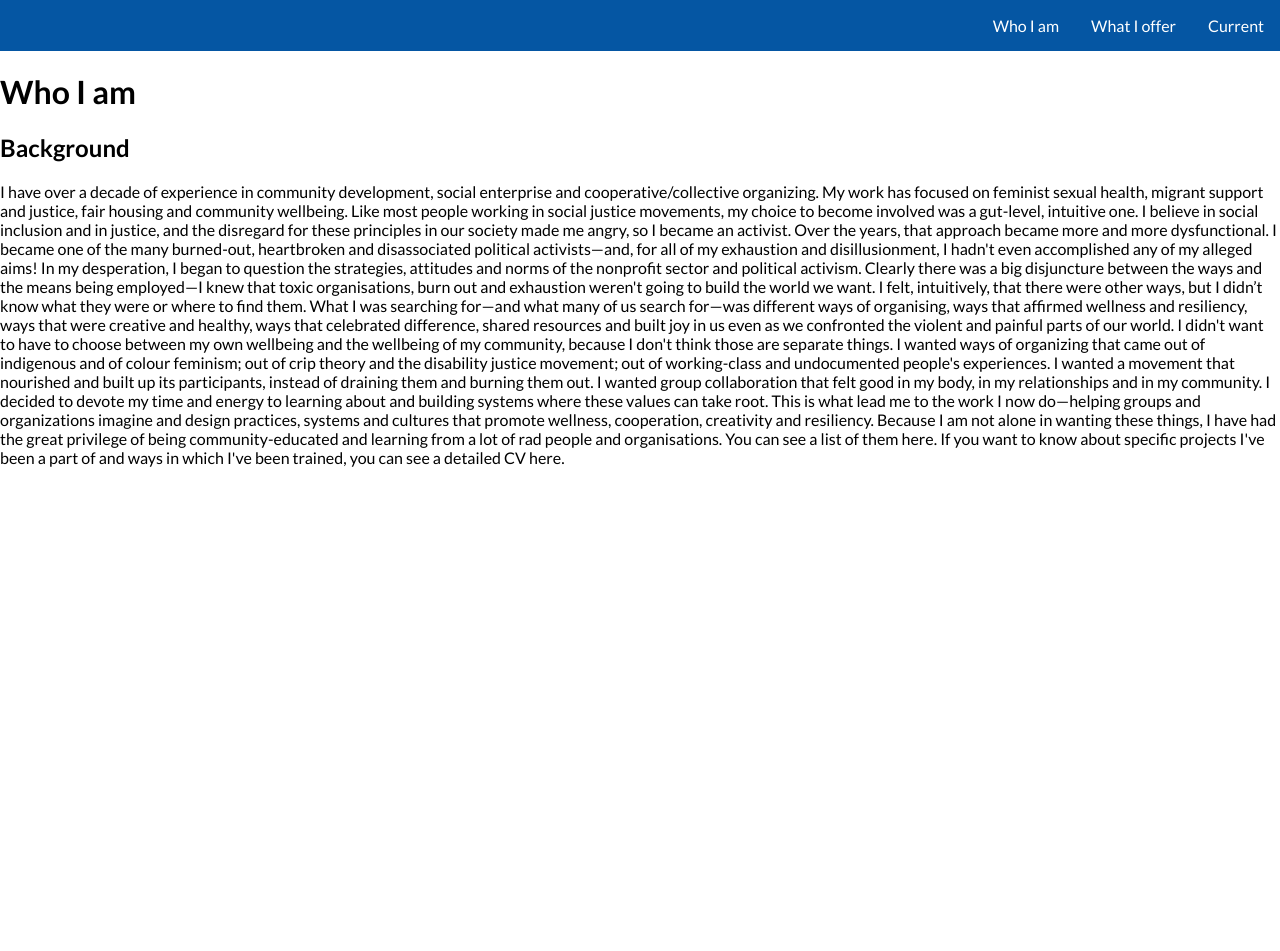
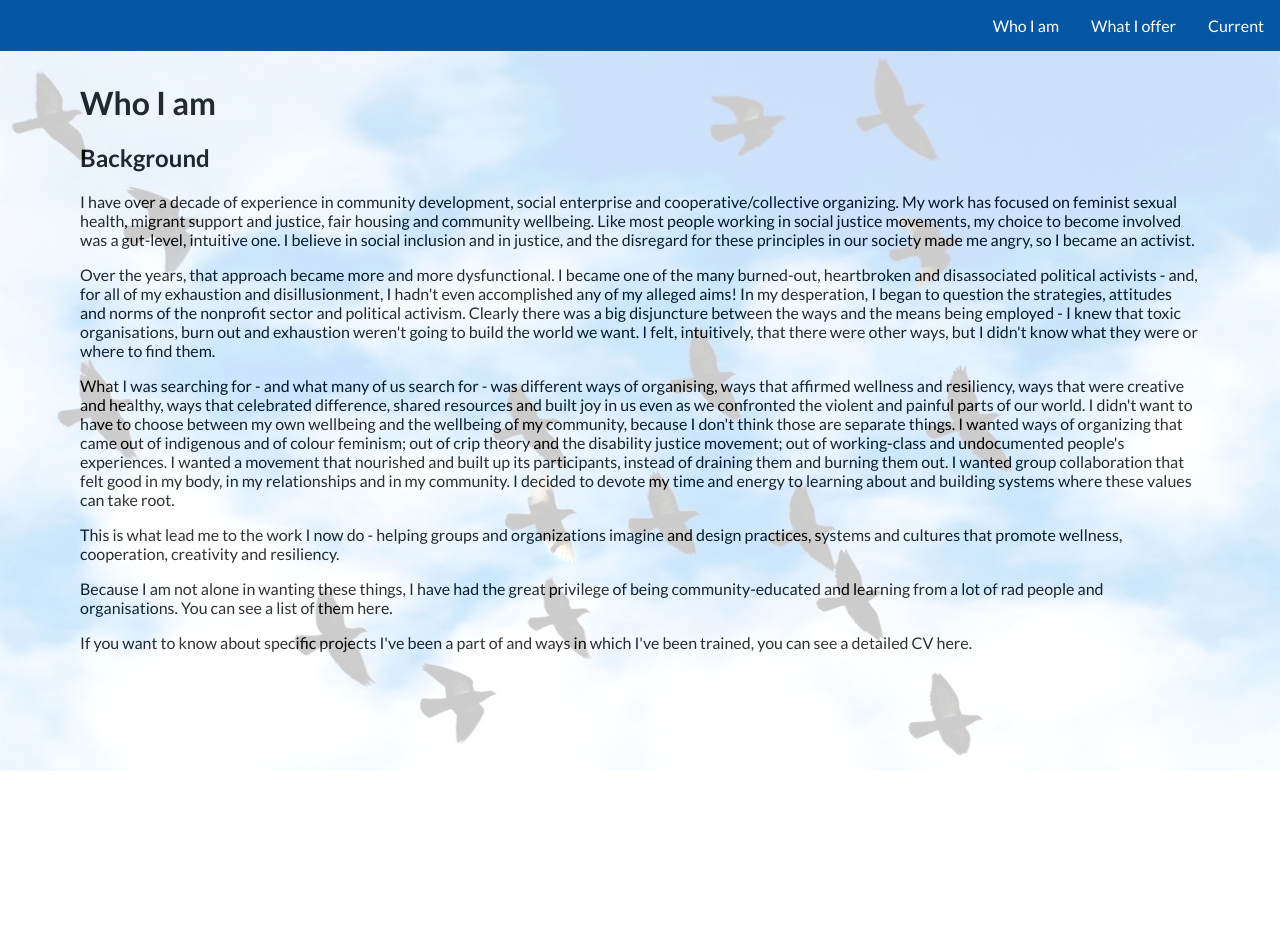
Before and after one commit to megsaxby/megsaxby.github.io, a Jekyll site: the page built from about/index.html, in a window 1280 px wide. Built offline with Jekyll 4.4.1, drawn with Linux system fonts in a browser that asks for light colours; before the commit the page ends 900 px from its top, so only the background shows below that.

Commit message:
Background image for about page and content

```diff
--- a/_layouts/about.html
+++ b/_layouts/about.html
@@ -3,12 +3,13 @@
   {% include head.html %}
   <body>
     {% include header.html %}
-    <div class="content-container">
+    <div class="container sub-page">
       <div class="content">
         <h1>{{ page.title }}</h1>
         <h2>{{ page.sub-title }}</h2>
         {{ content }}
       </div>
+      <img src="/images/birds-frontpage.png">
     </div>
   </body>
 </html>
--- a/about/index.html
+++ b/about/index.html
@@ -4,14 +4,14 @@ title: Who I am
 sub-title: Background
 ---
 
-I have over a decade of experience in community development, social enterprise and cooperative/collective organizing. My work has focused on feminist sexual health, migrant support and justice, fair housing and community wellbeing. Like most people working in social justice movements, my choice to become involved was a gut-level, intuitive one. I believe in social inclusion and in justice, and the disregard for these principles in our society made me angry, so I became an activist.
+<p>I have over a decade of experience in community development, social enterprise and cooperative/collective organizing. My work has focused on feminist sexual health, migrant support and justice, fair housing and community wellbeing. Like most people working in social justice movements, my choice to become involved was a gut-level, intuitive one. I believe in social inclusion and in justice, and the disregard for these principles in our society made me angry, so I became an activist.</p>
 
-Over the years, that approach became more and more dysfunctional. I became one of the many burned-out, heartbroken and disassociated political activists—and, for all of my exhaustion and disillusionment, I hadn't even accomplished any of my alleged aims! In my desperation, I began to question the strategies, attitudes and norms of the nonprofit sector and political activism. Clearly there was a big disjuncture between the ways and the means being employed—I knew that toxic organisations, burn out and exhaustion weren't going to build the world we want. I felt, intuitively, that there were other ways, but I didn’t know what they were or where to find them.
+<p>Over the years, that approach became more and more dysfunctional. I became one of the many burned-out, heartbroken and disassociated political activists - and, for all of my exhaustion and disillusionment, I hadn't even accomplished any of my alleged aims! In my desperation, I began to question the strategies, attitudes and norms of the nonprofit sector and political activism. Clearly there was a big disjuncture between the ways and the means being employed - I knew that toxic organisations, burn out and exhaustion weren't going to build the world we want. I felt, intuitively, that there were other ways, but I didn't know what they were or where to find them.</p>
 
-What I was searching for—and what many of us search for—was different ways of organising, ways that affirmed wellness and resiliency, ways that were creative and healthy, ways that celebrated difference, shared resources and built joy in us even as we confronted the violent and painful parts of our world. I didn't want to have to choose between my own wellbeing and the wellbeing of my community, because I don't think those are separate things. I wanted ways of organizing that came out of indigenous and of colour feminism; out of crip theory and the disability justice movement; out of working-class and undocumented people's experiences. I wanted a movement that nourished and built up its participants, instead of draining them and burning them out. I wanted group collaboration that felt good in my body, in my relationships and in my community. I decided to devote my time and energy to learning about and building systems where these values can take root.
+<p>What I was searching for - and what many of us search for - was different ways of organising, ways that affirmed wellness and resiliency, ways that were creative and healthy, ways that celebrated difference, shared resources and built joy in us even as we confronted the violent and painful parts of our world. I didn't want to have to choose between my own wellbeing and the wellbeing of my community, because I don't think those are separate things. I wanted ways of organizing that came out of indigenous and of colour feminism; out of crip theory and the disability justice movement; out of working-class and undocumented people's experiences. I wanted a movement that nourished and built up its participants, instead of draining them and burning them out. I wanted group collaboration that felt good in my body, in my relationships and in my community. I decided to devote my time and energy to learning about and building systems where these values can take root.</p>
 
-This is what lead me to the work I now do—helping groups and organizations imagine and design practices, systems and cultures that promote wellness, cooperation, creativity and resiliency.
+<p>This is what lead me to the work I now do - helping groups and organizations imagine and design practices, systems and cultures that promote wellness, cooperation, creativity and resiliency.</p>
 
-Because I am not alone in wanting these things, I have had the great privilege of being community-educated and learning from a lot of rad people and organisations. You can see a list of them here.
+<p>Because I am not alone in wanting these things, I have had the great privilege of being community-educated and learning from a lot of rad people and organisations. You can see a list of them here.</p>
 
-If you want to know about specific projects I've been a part of and ways in which I've been trained, you can see a detailed CV here.
+<p>If you want to know about specific projects I've been a part of and ways in which I've been trained, you can see a detailed CV here.</p>
--- a/css/styles.scss
+++ b/css/styles.scss
@@ -72,9 +72,29 @@ ul {
 .container {
 	height: 100%;
 	top: 50px;
-	display: flex;
-	flex-direction: column;
-	color: white;
+
+	&.home {
+		display: flex;
+		flex-direction: column;
+		color: white;
+	}
+
+	&.sub-page {
+		@extend %clearfix;
+		height: 100%;
+		position: relative;
+		overflow: hidden;
+		top: 0;
+
+		img {
+			position: absolute;
+	    left: 0;
+	    top: 0;
+	    width: 100%;
+	    height: auto;
+	    opacity: 0.2;
+		}
+	}
 }
 
 .main-content {
@@ -157,3 +177,7 @@ ul {
 		}
 	}
 }
+
+.content {
+	margin: 2em 5em;
+}
--- a/index.html
+++ b/index.html
@@ -2,7 +2,7 @@
 layout: default
 ---
 
-  <div class="container">
+  <div class="container home">
     <div class="main-content">
       <div class="logo">
         <p>Educator, organizer, activist</p>
```
Also changed, not shown: 3 other files.
